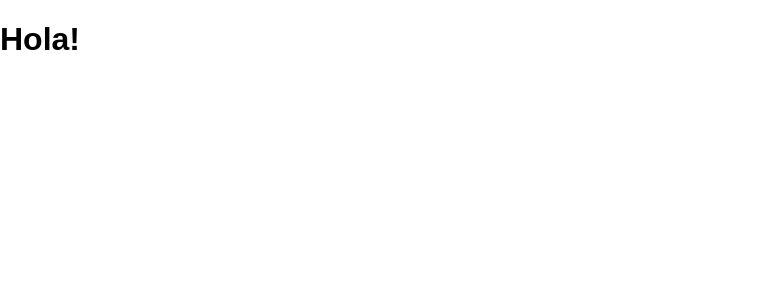
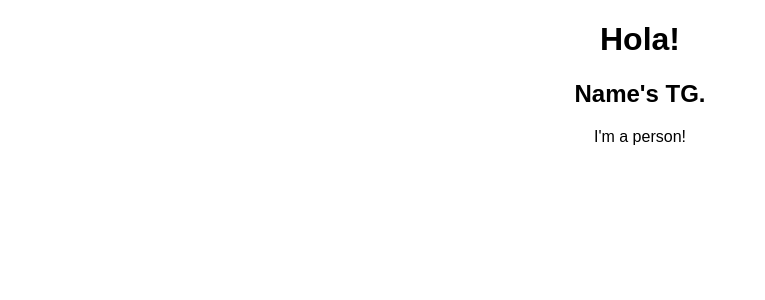
Before and after one commit to tengkusyafiq/Udemy---React---The-Complete-Guide-by-Maximilian---Lecture-Notes, a React (Create React App) app in the folder react-complete-guide/: page / in a window 1280 px wide. Shown: the top 300 px of the page, without its empty margins (0-765 px from the left). Built offline with nearby package versions, Linux system fonts and the light colour scheme.

Commit message:
3.8 creating a functional component

```diff
--- a/react-complete-guide/src/App.js
+++ b/react-complete-guide/src/App.js
@@ -1,12 +1,15 @@
 import React, { Component } from "react";
 import logo from "./logo.svg";
 import "./App.css";
+import Person from "./Person/Person";
 
 class App extends Component {
   render() {
     return (
-      <div>
+      <div className="App">
         <h1>Hola!</h1>
+        <h2>Name's TG.</h2>
+        <Person />
       </div>
     );
   }
--- /dev/null
+++ b/react-complete-guide/src/Person/Person.js
@@ -0,0 +1,7 @@
+import React from "react";
+
+const person = () => {
+  return <p>I'm a person!</p>;
+};
+
+export default person;
```
Also changed, not shown: 1 other file (tests, documents, lock files or other folders).
